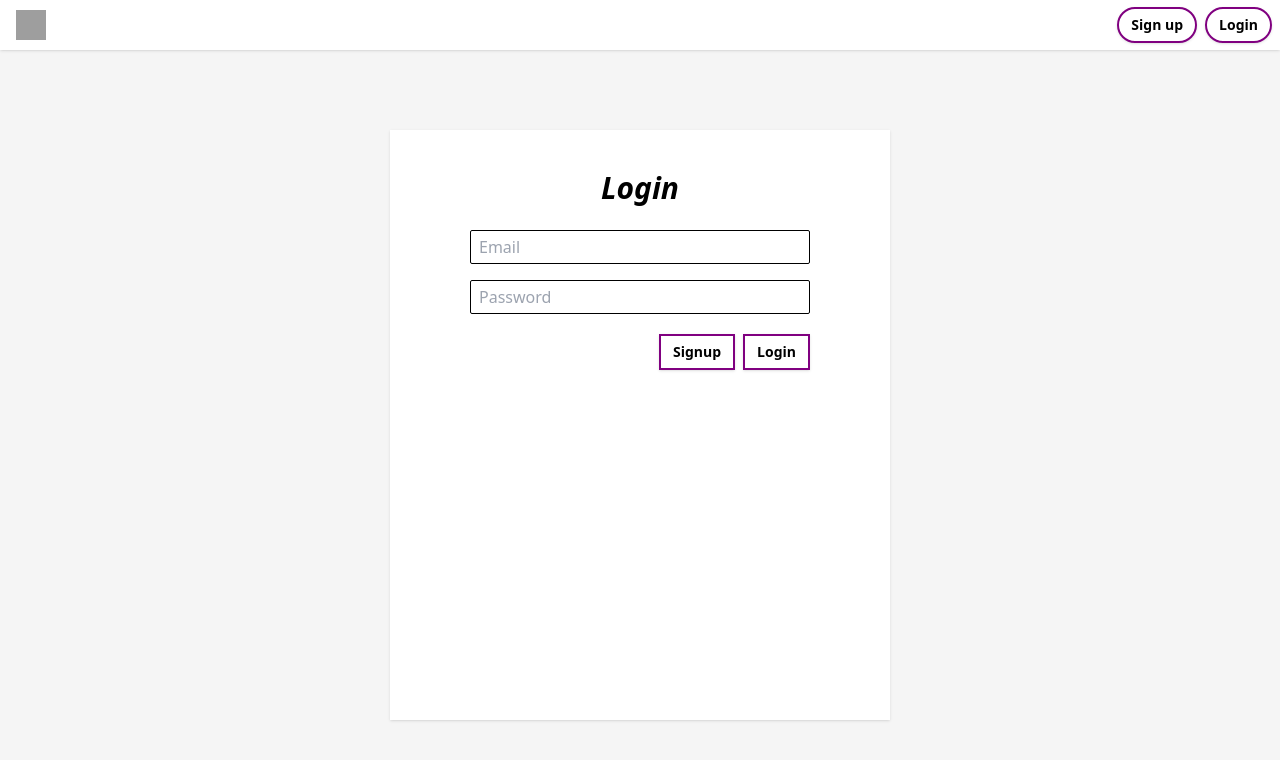
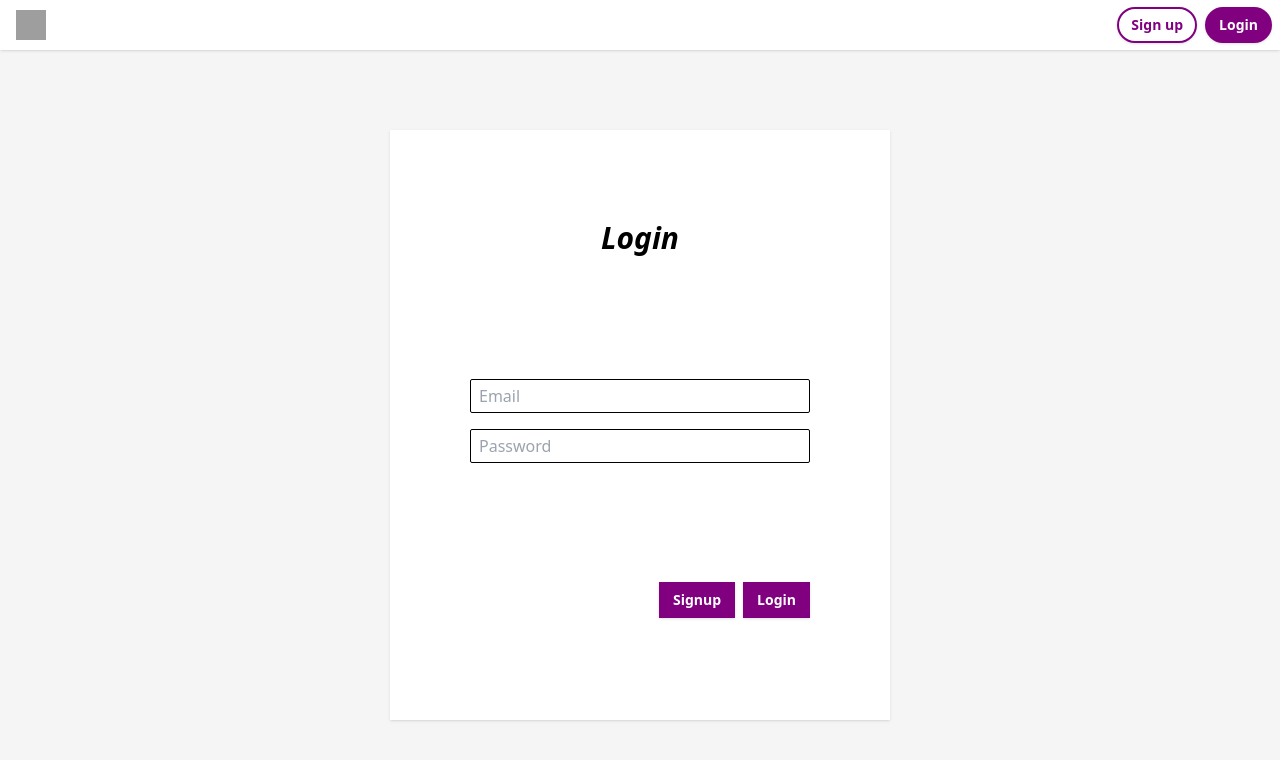
Before and after one commit to thlimtx/test-management, a Next.js app: page /login in a window 1280 px wide. Shown: the top 760 px of the page. Built offline with nearby package versions, Linux system fonts and the light colour scheme; grey boxes are pictures that could not be loaded.

Commit message:
fix: button and form style and props

```diff
--- a/src/components/Button/index.tsx
+++ b/src/components/Button/index.tsx
@@ -2,18 +2,12 @@ import { useState } from "react";
 import { ButtonProps } from "./props";
 
 export const Button = (props: ButtonProps) => {
-  const {
-    className,
-    text,
-    type = "regular",
-    onPress,
-    textColor = "secondary",
-    bgColor = "primary",
-  } = props;
+  const { className, text, type = "regular", onPress } = props;
   const [isHover, setIsHover] = useState(false);
+
   const colors = {
-    text: `text-${type === "invert" ? bgColor : textColor}`,
-    bg: `bg-${type === "invert" ? textColor : bgColor}`,
+    text: type === "invert" ? "text-primary" : "text-secondary",
+    bg: type === "invert" ? "bg-secondary" : "bg-primary",
   };
 
   /**
--- a/src/components/Button/props.ts
+++ b/src/components/Button/props.ts
@@ -1,8 +1,10 @@
 export type ButtonProps = {
   className?: string;
-  type?: "regular" | "invert";
+  type?: ButtonType;
   text?: string;
   onPress?: any;
   textColor?: string;
   bgColor?: string;
 };
+
+export type ButtonType = "regular" | "invert";
--- a/src/components/Form/index.tsx
+++ b/src/components/Form/index.tsx
@@ -18,7 +18,7 @@ export const Form = (props: FormProps) => {
   return (
     <div className="flex flex-col items-center justify-center py-20 px-3 flex-1">
       <div
-        className="flex flex-1 flex-col shadow bg-secondary px-20 py-10"
+        className="flex flex-1 flex-col shadow bg-secondary px-20 py-10 justify-around"
         style={{
           maxWidth: 500,
           maxHeight: 600,
@@ -26,6 +26,7 @@ export const Form = (props: FormProps) => {
         }}
       >
         <p className="text-center text-3xl italic font-bold pb-4">{title}</p>
+        <div>
           {map(fields, (item, index) => {
             const { register: curRegister, ...rest } = item;
             return (
@@ -38,6 +39,7 @@ export const Form = (props: FormProps) => {
               </div>
             );
           })}
+        </div>
         <div className="flex flex-row justify-end my-3">
           {map(buttons, (item, index) => {
             const { className, submit, ...rest } = item;
--- a/src/components/Form/props.ts
+++ b/src/components/Form/props.ts
@@ -1,12 +1,13 @@
 import { ReactNode } from "react";
 import { FieldValues, RegisterOptions } from "react-hook-form";
+import { ButtonProps } from "../Button/props";
 export type FormProps = {
   className?: string;
   title?: string;
   fields?: (React.HTMLProps<HTMLInputElement> & {
     register?: RegisterOptions<FieldValues, "">;
   })[];
-  buttons?: any;
+  buttons?: (ButtonProps & { submit?: boolean })[];
   onSubmit?: (data: any) => void;
   footer?: ReactNode;
 };
```
Lines whose indentation alone changed are shown as unchanged.
